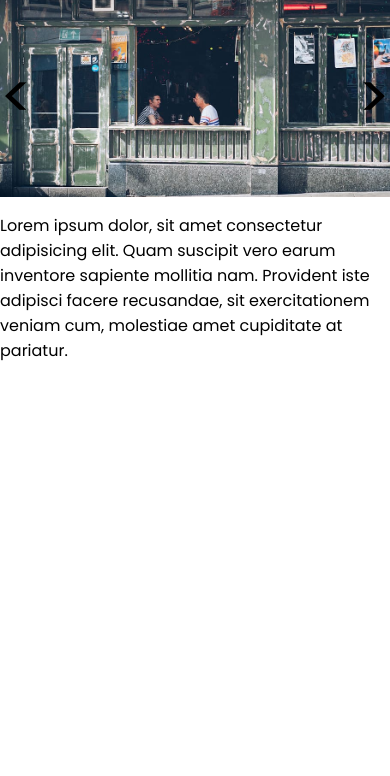
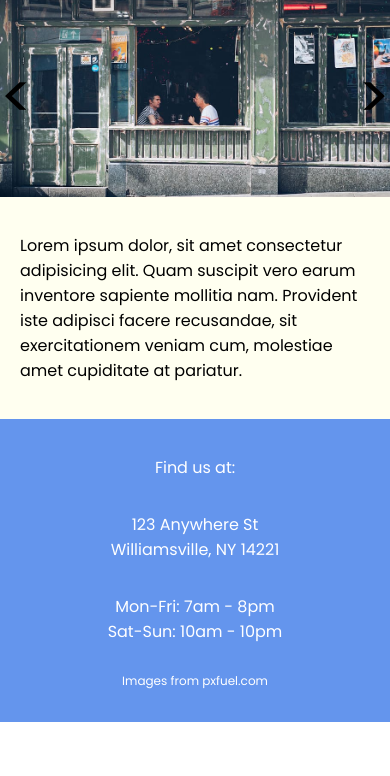
Before and after one commit to jmkofke/fewd-final, a plain HTML site: page about.html in a window 390 px wide. Shown: the part 68-844 px from the top of the page. Drawn offline with Linux system fonts and the light colour scheme.

Commit message:
final commit

```diff
--- a/about.html
+++ b/about.html
@@ -51,11 +51,27 @@
     </div>
 
     <div class="about-us">
+      <div class="about-para">
       <p> Lorem ipsum dolor, sit amet consectetur
         adipisicing elit. Quam suscipit vero earum
         inventore sapiente mollitia nam. Provident
         iste adipisci facere recusandae, sit
         exercitationem veniam cum, molestiae amet
         cupiditate at pariatur. </p>
+      </div>
+      <div class="about-footer">
+          <p>Find us at:</p>
+          <p>
+            123 Anywhere St <br />
+            Williamsville, NY 14221
+          </p>
+          <p>
+            Mon-Fri: 7am - 8pm <br />
+            Sat-Sun: 10am - 10pm
+          </p>
+        <div class = "image-attribution">
+          <p> Images from pxfuel.com </p>
+        </div>
+      </div>
   </body>
 </html>
--- a/src/styles.css
+++ b/src/styles.css
@@ -350,3 +350,45 @@ body {
     height: 200px;
   }
 }
+
+/* ABOUT US - TEXT */
+
+.about-us {
+  background-color: lightblue;
+  display: flex;
+}
+
+.about-para {
+  background-color: ivory;
+  width: 50%;
+  padding: 50px;
+  margin: 30px;
+}
+
+.about-footer {
+  background-color: cornflowerblue;
+  color: white;
+  width: 50%;
+  display: flex;
+  flex-direction: column;
+  align-items: center;
+  text-align: center;
+  padding: 20px;
+  margin: 30px;
+}
+
+@media (max-width: 780px) {
+  .about-us {
+    flex-direction: column;
+    width: 100%;
+  }
+  .about-para {
+    width: auto;
+    margin: 0px;
+    padding: 20px;
+  }
+  .about-footer {
+    width: auto;
+    margin: 0px;
+  }
+}
```
Also changed, not shown: index.html (+2 -1 lines), img/hamburger-menu.png (added). Lines whose indentation alone changed are shown as unchanged.
